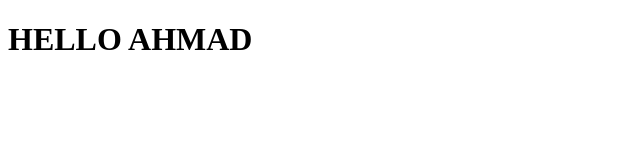
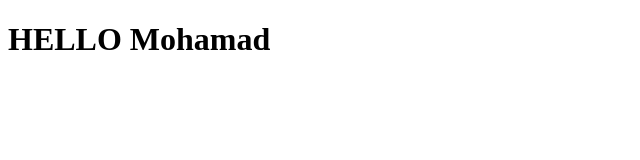
Before and after one commit to moesecc/practice, a plain HTML site: page index.html in a window 1280 px wide. Shown: the whole page, without its empty margins (0-640 px from the left). Drawn offline with Linux system fonts and the light colour scheme.

Commit message:
changed h1

```diff
--- a/index.html
+++ b/index.html
@@ -7,6 +7,6 @@
     <title>Document</title>
 </head>
 <body>
-    <h1>HELLO AHMAD</h1>
+    <h1>HELLO Mohamad</h1>
 <body>
 </html>
```
